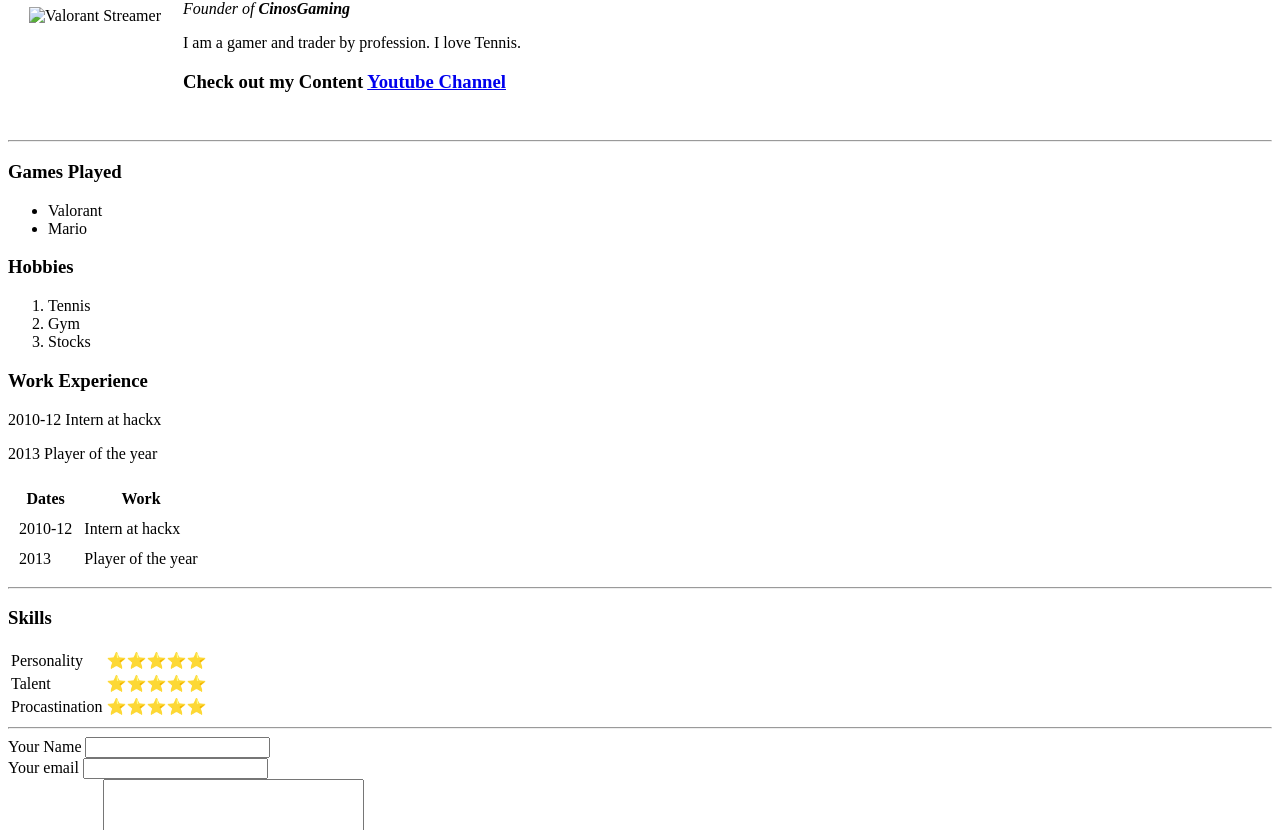
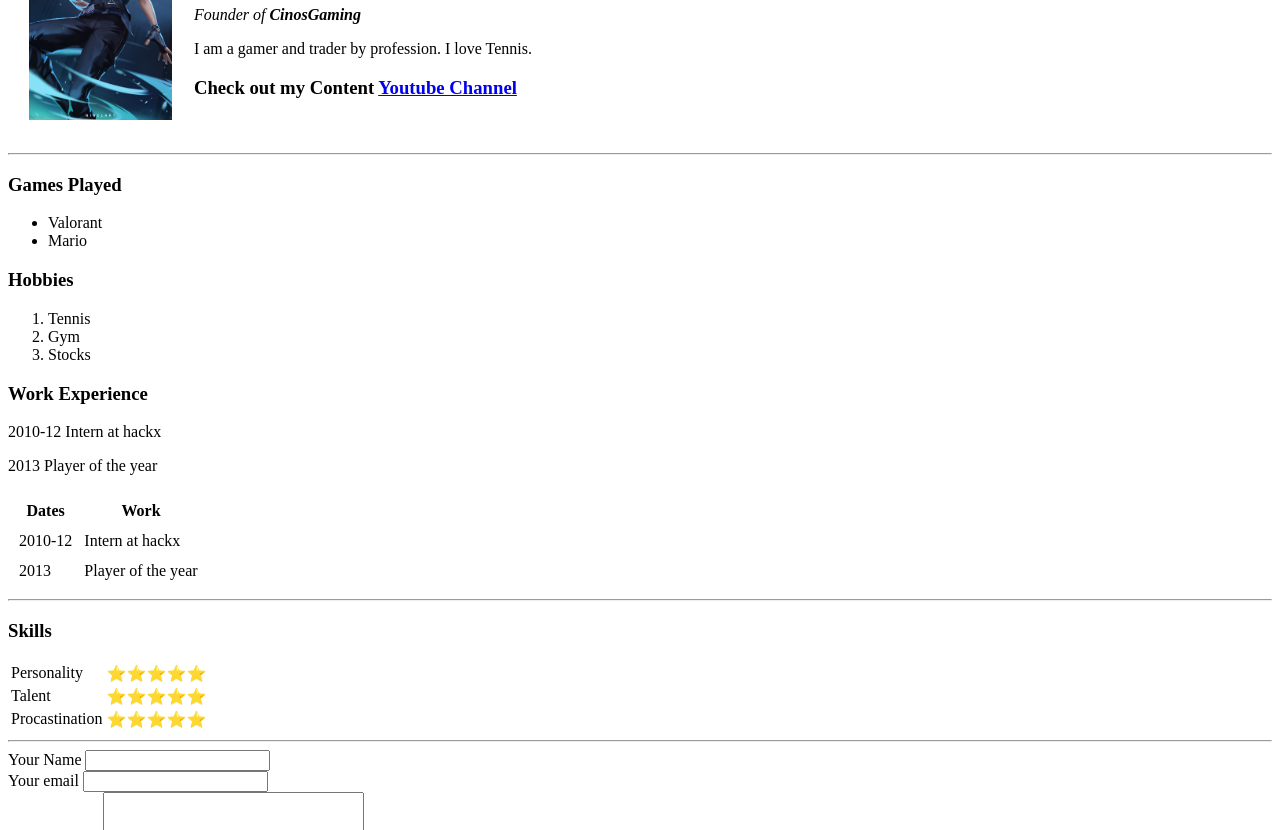
Before and after one commit to Cinos69/HTML-Prac, a plain HTML site: page index.html in a window 1280 px wide. Shown: the part 109-939 px from the top of the page. Drawn offline with Linux system fonts and the light colour scheme.

Commit message:
Update index.html

```diff
--- a/index.html
+++ b/index.html
@@ -8,7 +8,7 @@
     <body>
         <table cellspacing="20">
             <tr>
-                <td><img height="200",width="200" src="S:\HTML- Personal site\jett-valorant-valorant-fan-art-deviantart-nibelart-hd-wallpaper-preview.jpg" alt="Valorant Streamer"></td>
+                <td><img height="200",width="200" src="images/cinos.png.jpg"></td>
                 <td><h1>Cinos's site</h1>
 
                     <p> <em>Founder of <strong>CinosGaming</strong></em></p>
```
